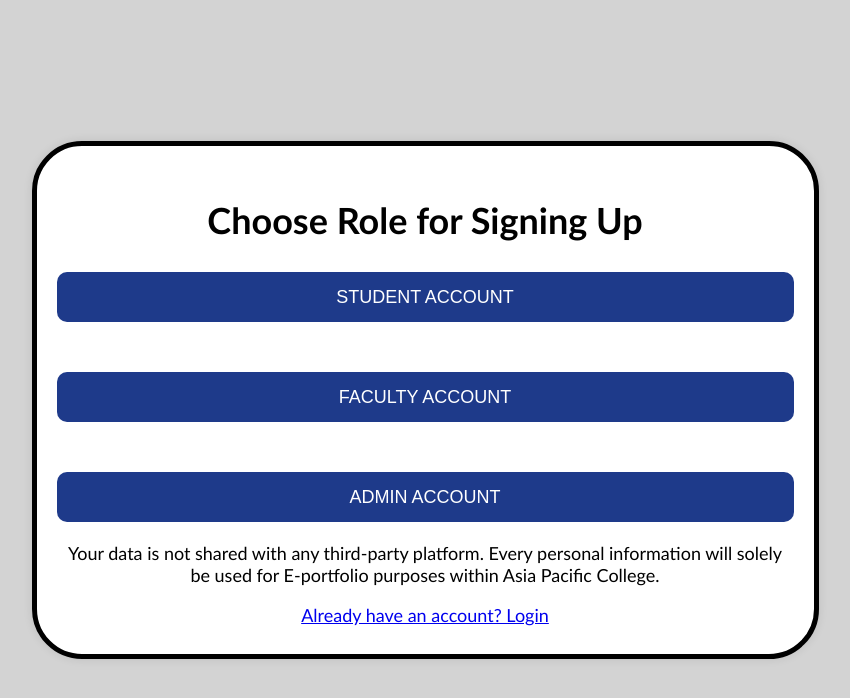
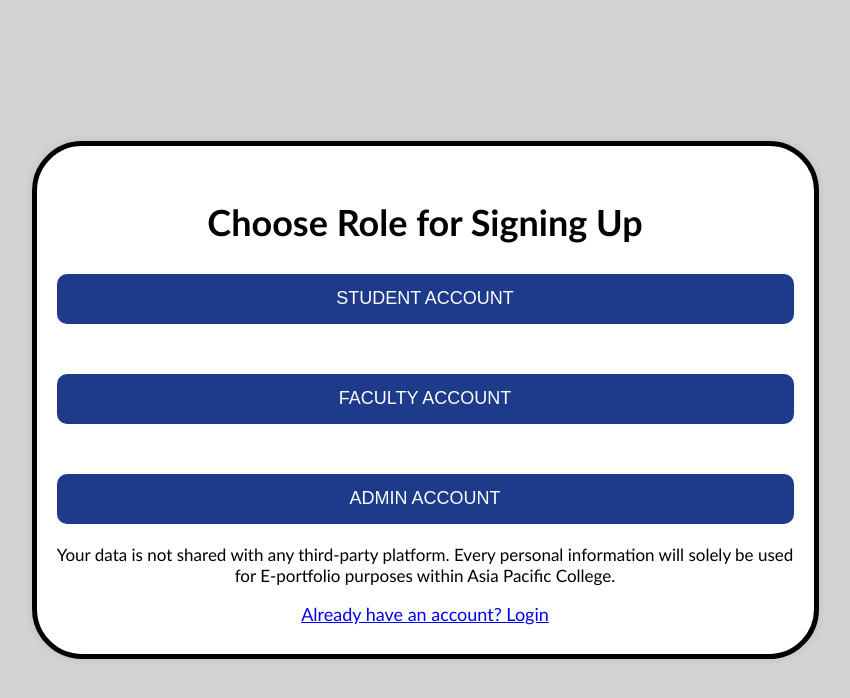
Before and after one commit to ReiRei1905/SOE-portfolio, a PHP site: page /role_page.html in a window 1280 px wide. Shown: the top 698 px of the page, without its empty margins (215-1065 px from the left). Run offline with PHP 8.4, Linux system fonts and the light colour scheme.

Commit message:
Update style_role_page.css

```diff
--- a/style_role_page.css
+++ b/style_role_page.css
@@ -55,5 +55,5 @@ body, html {
 .text-overlay p {
     margin-top: 20px;
     text-align: center;
-    font-size: 18px; /* Set font size for the disclaimer text */
+    font-size: 17px; /* Set font size for the disclaimer text */
 }
```
